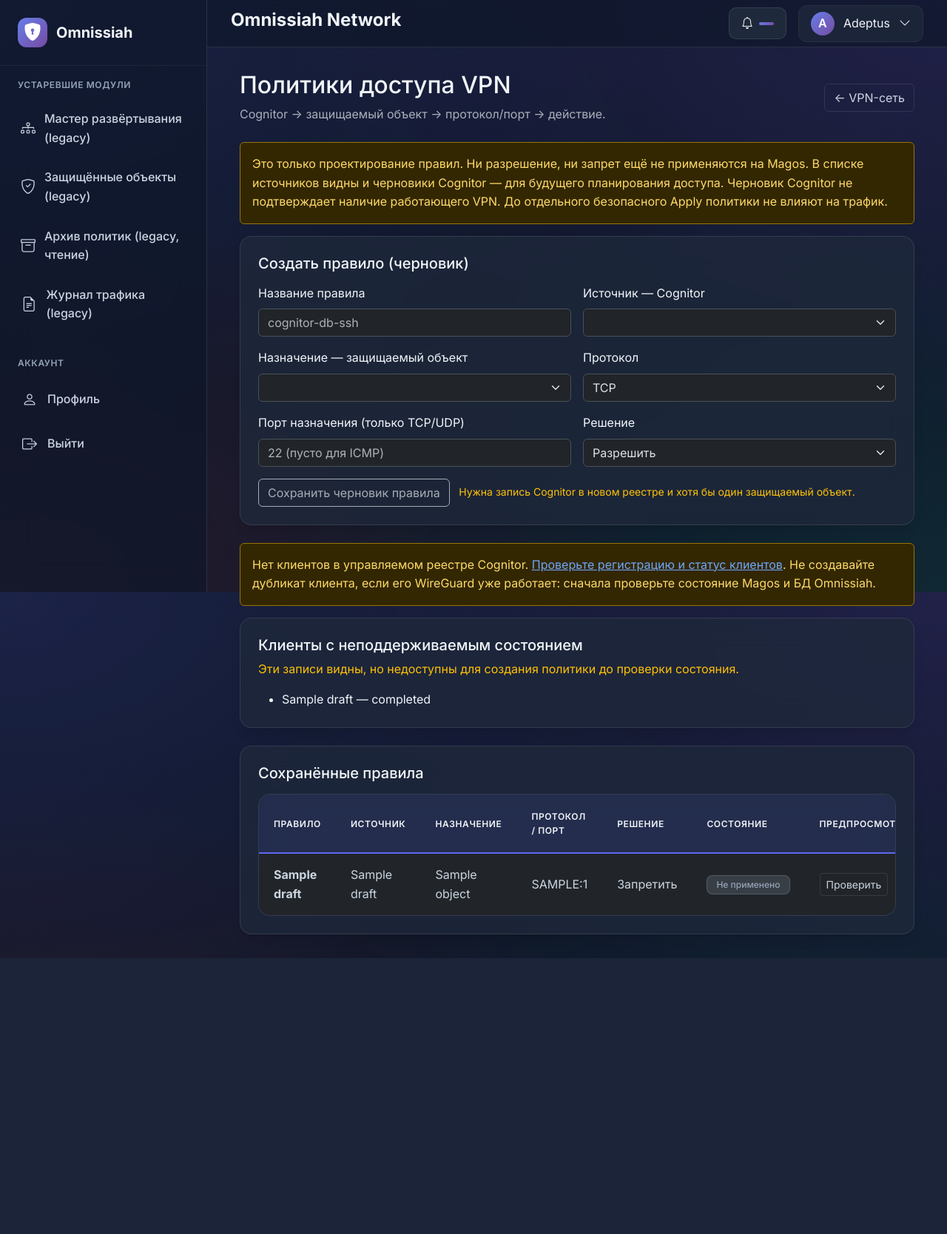
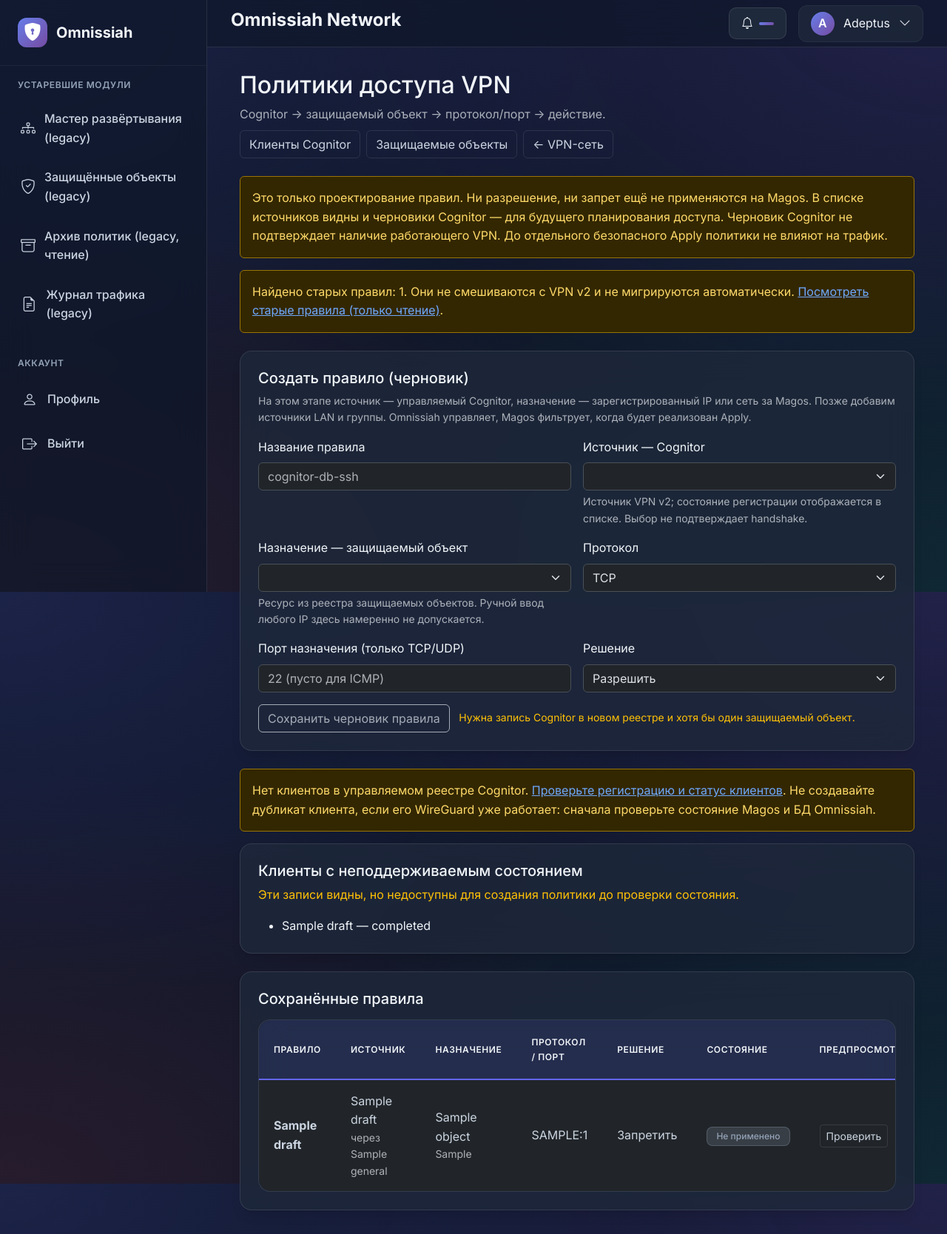
Before and after one commit to kmvkos/Omnissiah-Network, a Flask app: page /vpn/access-policies in a window 1280 px wide. Shown: the whole page at 74% size. Before the commit the page ends 1295 px from the top, so only its background shows below. Run offline with Flask 3, Linux system fonts and the light colour scheme; a user stored in the database is signed in; tables that the repository leaves empty hold one stand-in row (values such as "Sample post"); data that the repository does not hold is empty; parts of the project's set-up code (start-up, migrations or seed data) failed here and were passed over; some libraries are stand-ins or nearby versions.

Commit message:
ui(vpn): clarify source and Magos ownership, add safe legacy rules archive

```diff
--- a/templates/vpn_access_policies.html
+++ b/templates/vpn_access_policies.html
@@ -7,7 +7,11 @@
       <h2>Политики доступа VPN</h2>
       <p class="text-muted mb-0">Cognitor → защищаемый объект → протокол/порт → действие.</p>
     </div>
-    <a class="btn btn-outline-modern" href="{{ url_for('vpn_overview') }}">← VPN-сеть</a>
+    <div class="d-flex flex-wrap gap-2">
+      <a class="btn btn-outline-modern" href="{{ url_for('cognitors.vpn_cognitors') }}">Клиенты Cognitor</a>
+      <a class="btn btn-outline-modern" href="{{ url_for('protected_objects.vpn_protected_objects') }}">Защищаемые объекты</a>
+      <a class="btn btn-outline-modern" href="{{ url_for('vpn_overview') }}">← VPN-сеть</a>
+    </div>
   </div>
   <div class="alert alert-warning" role="note">
     Это только проектирование правил. Ни разрешение, ни запрет ещё не применяются на Magos.
@@ -15,8 +19,15 @@
     Черновик Cognitor не подтверждает наличие работающего VPN.
     До отдельного безопасного Apply политики не влияют на трафик.
   </div>
+  {% if legacy_policy_count %}
+  <div class="alert alert-warning mb-4" role="status">
+    Найдено старых правил: {{ legacy_policy_count }}. Они не смешиваются с VPN v2 и не мигрируются автоматически.
+    <a href="{{ url_for('legacy_policy_bridge.vpn_legacy_policy_archive') }}">Посмотреть старые правила (только чтение)</a>.
+  </div>
+  {% endif %}
   <div class="premium-card p-4 mb-4">
-    <h5 class="mb-3">Создать правило (черновик)</h5>
+    <h5 class="mb-2">Создать правило (черновик)</h5>
+    <p class="text-muted small">На этом этапе источник — управляемый Cognitor, назначение — зарегистрированный IP или сеть за Magos. Позже добавим источники LAN и группы. Omnissiah управляет, Magos фильтрует, когда будет реализован Apply.</p>
     <form action="{{ url_for('access_policies.vpn_access_policies') }}" method="post" class="row g-3" autocomplete="off">
       {{ form.hidden_tag() }}
       <div class="col-12 col-lg-6">
@@ -27,11 +38,13 @@
       <div class="col-12 col-lg-6">
         {{ form.source_cognitor_id.label(class="form-label") }}
         {{ form.source_cognitor_id(class="form-select") }}
+        <div class="form-text">Источник VPN v2; состояние регистрации отображается в списке. Выбор не подтверждает handshake.</div>
         {% for error in form.source_cognitor_id.errors %}<div class="text-danger small">{{ error }}</div>{% endfor %}
       </div>
       <div class="col-12 col-lg-6">
         {{ form.target_object_id.label(class="form-label") }}
         {{ form.target_object_id(class="form-select") }}
+        <div class="form-text">Ресурс из реестра защищаемых объектов. Ручной ввод любого IP здесь намеренно не допускается.</div>
         {% for error in form.target_object_id.errors %}<div class="text-danger small">{{ error }}</div>{% endfor %}
       </div>
       <div class="col-12 col-lg-6">
@@ -93,8 +106,18 @@
           {% for rule in rules %}
           <tr>
             <td><strong>{{ rule.name }}</strong></td>
-            <td>{{ rule.source_cognitor.name if rule.source_cognitor else 'Неизвестен' }}</td>
-            <td>{{ rule.target_object.name if rule.target_object else 'Неизвестен' }}</td>
+            <td>
+              {{ rule.source_cognitor.name if rule.source_cognitor else 'Неизвестен' }}
+              {% if rule.source_cognitor and rule.source_cognitor.parent_magos %}
+                <div class="text-muted small">через {{ rule.source_cognitor.parent_magos.name }}</div>
+              {% endif %}
+            </td>
+            <td>
+              {{ rule.target_object.name if rule.target_object else 'Неизвестен' }}
+              {% if rule.target_object %}
+                <div class="text-muted small">{{ rule.target_object.network }}</div>
+              {% endif %}
+            </td>
             <td>{{ rule.protocol | upper }}{{ ':' ~ rule.destination_port if rule.protocol != 'icmp' else '' }}</td>
             <td>{{ 'Разрешить' if rule.decision == 'allow' else 'Запретить' }}</td>
             <td><span class="badge bg-secondary">Не применено</span></td>
```
